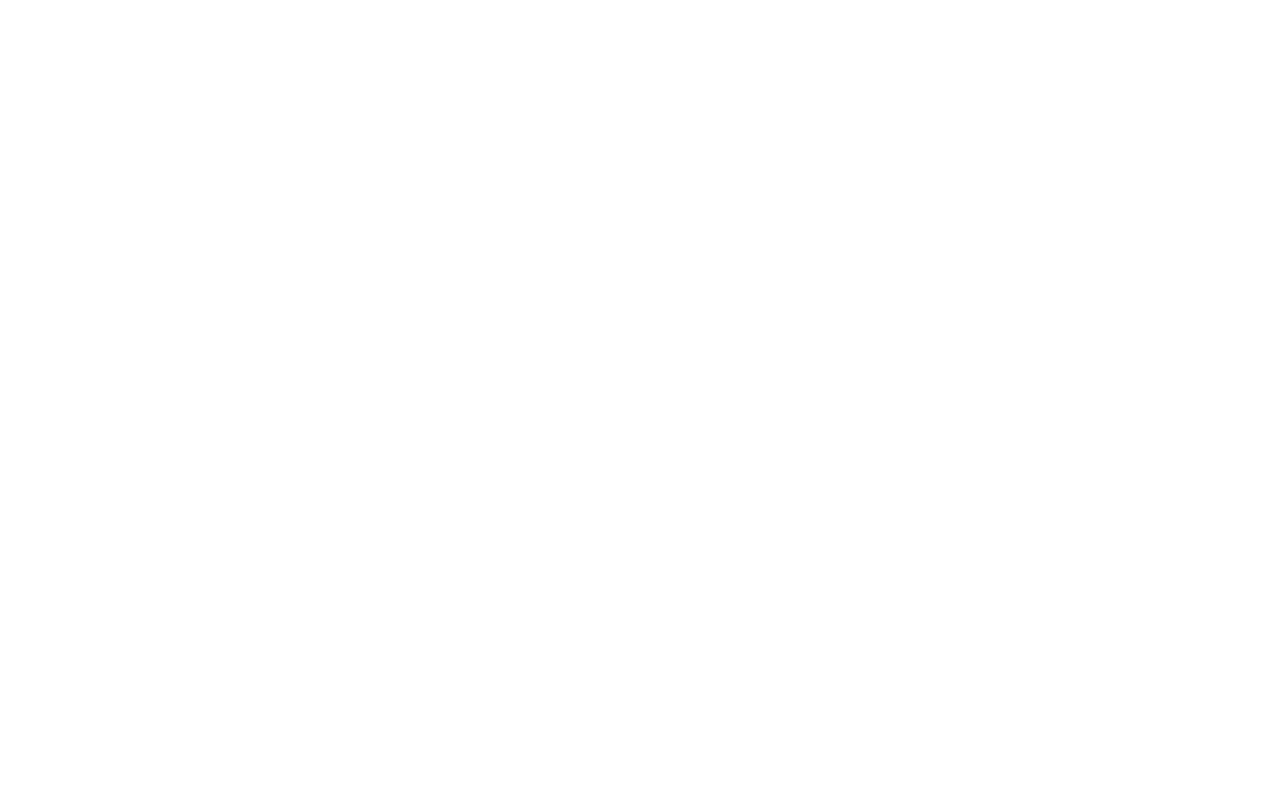
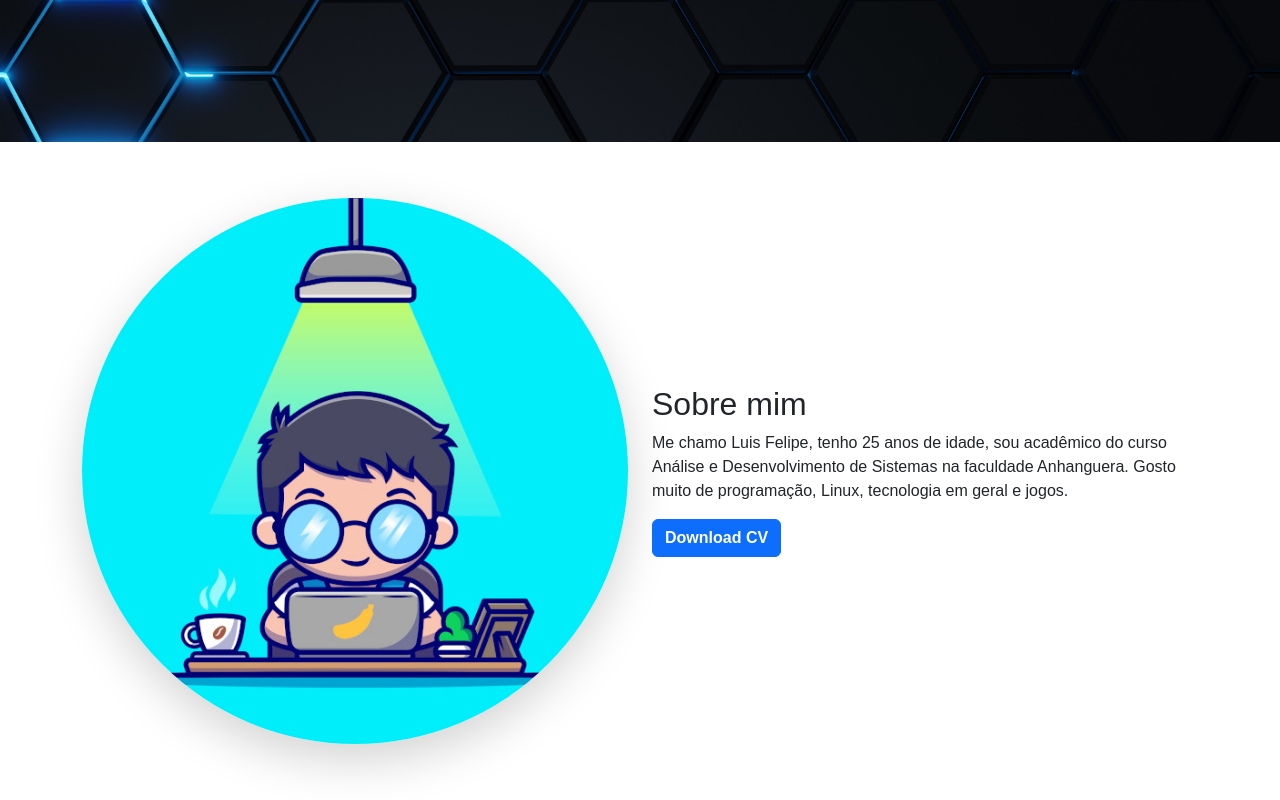
Before and after one commit to luissouzadeveloper/Portfolio, a React (Vite) app: page / in a window 1280 px wide. Shown: the part 588-1388 px from the top of the page. Before the commit the page ends 800 px from the top, so only its background shows below. Built offline with nearby package versions, Linux system fonts and the light colour scheme.

Commit message:
Seção de about concluída

```diff
--- a/index.html
+++ b/index.html
@@ -11,8 +11,11 @@
   <link href="https://cdn.jsdelivr.net/npm/bootstrap@5.3.3/dist/css/bootstrap.min.css" rel="stylesheet"
     integrity="sha384-QWTKZyjpPEjISv5WaRU9OFeRpok6YctnYmDr5pNlyT2bRjXh0JMhjY6hW+ALEwIH" crossorigin="anonymous">
 
-  <!-- Icons -->
+  <!-- Icons Bootstrap-->
   <link rel="stylesheet" href="https://cdn.jsdelivr.net/npm/bootstrap-icons@1.11.3/font/bootstrap-icons.min.css">
+
+  <!-- Font Awsome -->
+  <link rel="stylesheet" href="https://cdnjs.cloudflare.com/ajax/libs/font-awesome/6.6.0/css/all.min.css" integrity="sha512-Kc323vGBEqzTmouAECnVceyQqyqdsSiqLQISBL29aUW4U/M7pSPA/gEUZQqv1cwx4OnYxTxve5UMg5GT6L4JJg==" crossorigin="anonymous" referrerpolicy="no-referrer" />
 </head>
 
 <body>
--- a/src/App.jsx
+++ b/src/App.jsx
@@ -1,11 +1,15 @@
 // Componentes
 import Header from "./components/Header"
+import Background from "./components/Background"
+import About from "./components/About"
 
 function App() {
 
   return (
     <>
       <Header />
+      <Background />
+      <About />
     </>
   )
 }
--- /dev/null
+++ b/src/components/About.jsx
@@ -0,0 +1,27 @@
+// Imagens
+import programmer from '../assets/img/programmer.jpg'
+
+const About = () => {
+    return (
+        <>
+            <section className="container py-2 my-5">
+                <div className="row align-items-center">
+                    <div className="col-12 col-md-6">
+                        <img src={programmer} alt="Programmer" className='img-fluid rounded-circle shadow-lg' />
+                    </div>
+
+                    <div className="col-12 col-md-6 text-center text-md-start mt-3 mt-md-0">
+                        <h2>Sobre mim</h2>
+                        <p>
+                            Me chamo Luis Felipe, tenho 25 anos de idade, sou acadêmico do curso Análise e Desenvolvimento de Sistemas na faculdade Anhanguera. Gosto muito de programação, Linux, tecnologia em geral e jogos.
+                        </p>
+
+                        <a href="#" className='btn btn-primary fw-bold'>Download CV</a>
+                    </div>
+                </div>
+            </section>
+        </>
+    )
+}
+
+export default About
```
